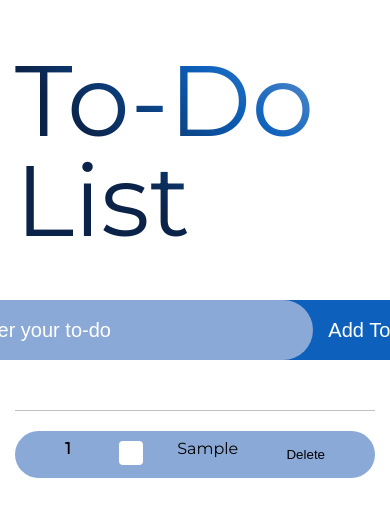
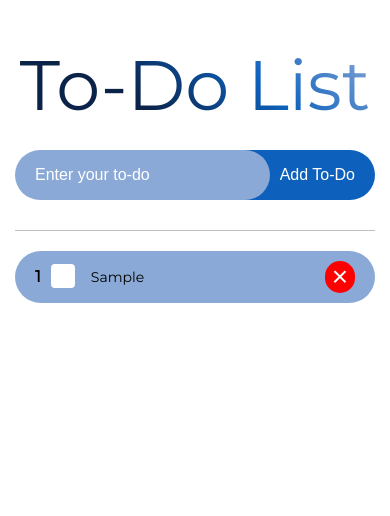
Before and after one commit to RikDeadok/OptimaxDev_test, a React (Create React App) app in the folder client/: page / in a window 390 px wide. Both pictures are taken after typing "Sample" into the empty fields and a click on the button "Add To-Do". Shown: the top 516 px of the page. Built offline with nearby package versions, Linux system fonts and the light colour scheme.

Commit message:
added adaptability

```diff
--- a/client/src/App.js
+++ b/client/src/App.js
@@ -32,9 +32,6 @@ function App() {
     }
   }
 
-  // const removeTodo = (index) => {
-  //   setTodos(todos.filter(todo => todo.id !== index))
-  // }
   const removeTodo = (index) => {
     setTodos(todos.filter(todo => todos.indexOf(todo) !== index))
   }
@@ -57,7 +54,7 @@ function App() {
           </div>
 
           <div className="bottom-menu">
-            <List list={todos}/>
+            {todos.length ? <List list={todos}/> : <div className="empty">No todos!</div>}
           </div>
 
           </div>
--- a/client/src/components/List/List.css
+++ b/client/src/components/List/List.css
@@ -1,3 +1,3 @@
 .todo-list {
-
+  width: 700px;
 }
--- a/client/src/components/List/List.jsx
+++ b/client/src/components/List/List.jsx
@@ -1,4 +1,5 @@
 import ListItem from "../ListItem/ListItem";
+import "./List.css"
 
 const List = ({ list }) => {
   return (
--- a/client/src/components/ListItem/ListItem.css
+++ b/client/src/components/ListItem/ListItem.css
@@ -1,9 +1,10 @@
 .todo-item {
   display: flex;
+  align-items: center;
   justify-content: space-between;
   background-color: #8AA9D6;
   border-radius: 100px;
-  padding: 10px 50px;
+  padding: 10px 20px;
   margin-top: 20px;
 }
 .checkbox__input {
@@ -13,6 +14,7 @@
   transform: scale(1);
 }
 .checkbox__label {
+  margin-left: 10px;
   font-size: 16px;
   line-height: 140%;
   display: inline-flex;
@@ -44,13 +46,32 @@
 .checkbox__label a {
   color: #0D61BC;
 }
-
-
-
-
 .todo-item__todo {
-
+  flex: 1;
+  padding: 0 30px;
+  font-size: 18px;
+}
+@media (max-width: 767px) {
+  .todo-item__todo {
+    font-size: 14px;
+  }
 }
 .todo-item__btn {
-
+  border-radius: 50px;
+  min-width: 40px;
+  min-height: 40px;
+  background-color: red;
+  color: #ffffff;
+  font-size: 32px;
 }
+@media (max-width: 767px) {
+  .todo-item__btn {
+    border-radius: 50px;
+    min-width: 30px;
+    min-height: 30px;
+    font-size: 28px;
+  }
+}
+._done {
+  text-decoration: line-through;
+}
--- a/client/src/components/ListItem/ListItem.jsx
+++ b/client/src/components/ListItem/ListItem.jsx
@@ -15,7 +15,7 @@ const ListItem = ({ todo, index }) => {
       <div className="todo-item__todo">
         {todo}
       </div>
-      <button className="todo-item__btn" onClick={() => removeTodo(index)}>Delete</button>
+      <button className="todo-item__btn" onClick={() => removeTodo(index)}>&times;</button>
     </li>
   );
 };
--- a/client/src/index.css
+++ b/client/src/index.css
@@ -64,6 +64,16 @@ body {
   -webkit-text-fill-color: transparent;
   color: #0B2349;
 }
+@media (max-width: 767px) {
+  .main-title {
+    font-size: 70px;
+  }
+}
+@media (max-width: 377px) {
+  .main-title {
+    font-size: 50px;
+  }
+}
 .top-menu {
   margin-top: 50px;
   display: flex;
@@ -71,24 +81,39 @@ body {
   border-bottom: solid 1px #c0c0c0;
   padding-bottom: 50px;
 }
+@media (max-width: 767px) {
+  .top-menu {
+    margin-top: 30px;
+    padding-bottom: 30px;
+  }
+}
 .main-input {
   border: #c0c0c0;
   border-radius: 30px;
   height: 60px;
-  min-width: 375px;
+  max-width: 375px;
+  flex: 1;
   padding: 0 30px;
   background-color: #8AA9D6;
   font-size: 20px;
   color: #ffffff;
   outline: none;
   z-index: 2;
-  transition: all 0.5s;
+  transition: box-shadow 0.5s;
 }
 .main-input::placeholder {
   color: #ffffff;
 }
 .main-input:focus {
   box-shadow: 0 0 40px #8AA9D6;
+}
+@media (max-width: 767px) {
+  .main-input {
+    height: 50px;
+    max-width: 300px;
+    padding: 0 20px;
+    font-size: 16px;
+  }
 }
 .main-btn {
   margin-left: -60px;
@@ -112,3 +137,32 @@ body {
   box-shadow: -2px 0 2px 2px black;
   background-color: #0e5db1;
 }
+@media (max-width: 767px) {
+  .main-btn {
+    height: 50px;
+    min-width: 165px;
+    padding: 0 20px;
+    font-size: 16px;
+  }
+  .main-btn:active {
+    margin-top: 3px;
+    height: 44px;
+    box-shadow: -2px 0 2px 2px black;
+    background-color: #0e5db1;
+  }
+}
+.empty {
+  font-size: 32px;
+  color: red;
+  margin-top: 50px;
+}
+@media (max-width: 767px) {
+  .empty  {
+    font-size: 24px;
+    margin-top: 40px;
+  }
+}
+.bottom-menu {
+  display: flex;
+  justify-content: center;
+}
```
